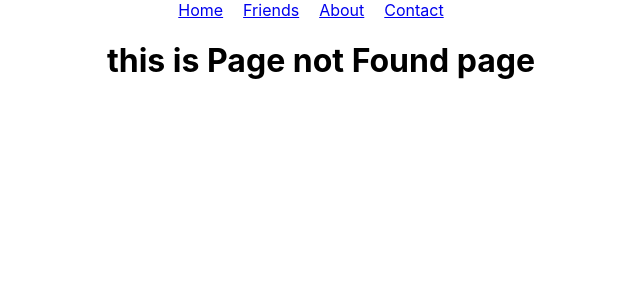
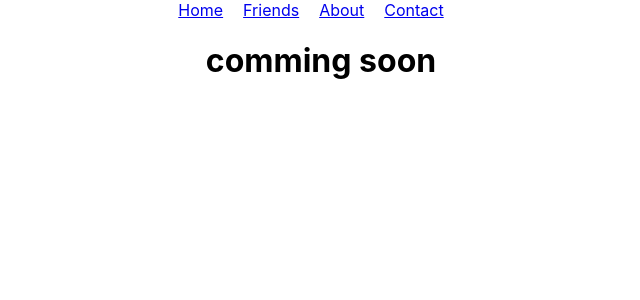
Before and after one commit to Sejan157218/simple-react-router, a React (Create React App) app: page /friend/1 in a window 1280 px wide. Before the commit this address had no page. Shown: the top 300 px of the page, without its empty margins (319-959 px from the left). Built offline with nearby package versions, Linux system fonts and the light colour scheme.

Commit message:
create dynamic route

```diff
--- a/src/App.js
+++ b/src/App.js
@@ -7,6 +7,7 @@ import Pagenotfround from './Components/Pagenotfround/Pagenotfround';
 import Friends from './Components/Friends/Friends';
 import { BrowserRouter as Router,Switch,Route } from 'react-router-dom';
 import Header from './Components/Header/Header';
+import FriendDetails from './Components/FriendDetails/FriendDetails';
 
 function App() {
   return (
@@ -27,6 +28,9 @@ function App() {
         <Route path="/friends">
         <Friends></Friends>
         </Route>
+        <Route path="/friend/:friendID">
+        <FriendDetails></FriendDetails>
+        </Route>
         <Route path="/contact" >
         <Contact></Contact>
         </Route>
--- a/src/Components/Friend/Friend.js
+++ b/src/Components/Friend/Friend.js
@@ -1,8 +1,10 @@
 import React from 'react';
+import { NavLink } from 'react-router-dom';
 import './Friend.css'
 
 const Friend = (props) => {
-    const {name,email,website,phone,address} = props.friend
+    const {name,email,website,phone,address,id} = props.friend;
+
     return (
         <div className="friend-container">
             <h1>I am : {name}</h1>
@@ -10,6 +12,7 @@ const Friend = (props) => {
             <p>Email me : {email}</p>
             <p>Visit me : {website}</p>
             <p>I live In : {address.street}</p>
+            <NavLink to={`/friend/${id}`} >Visite Me</NavLink>
         </div>
     );
 };
--- /dev/null
+++ b/src/Components/FriendDetails/FriendDetails.js
@@ -0,0 +1,11 @@
+import React from 'react';
+
+const FriendDetails = () => {
+    return (
+        <div>
+           <h1> comming soon</h1>
+        </div>
+    );
+};
+
+export default FriendDetails;
```
Also changed, not shown: src/Components/FriendDetails/FriendDetails.css (added).
